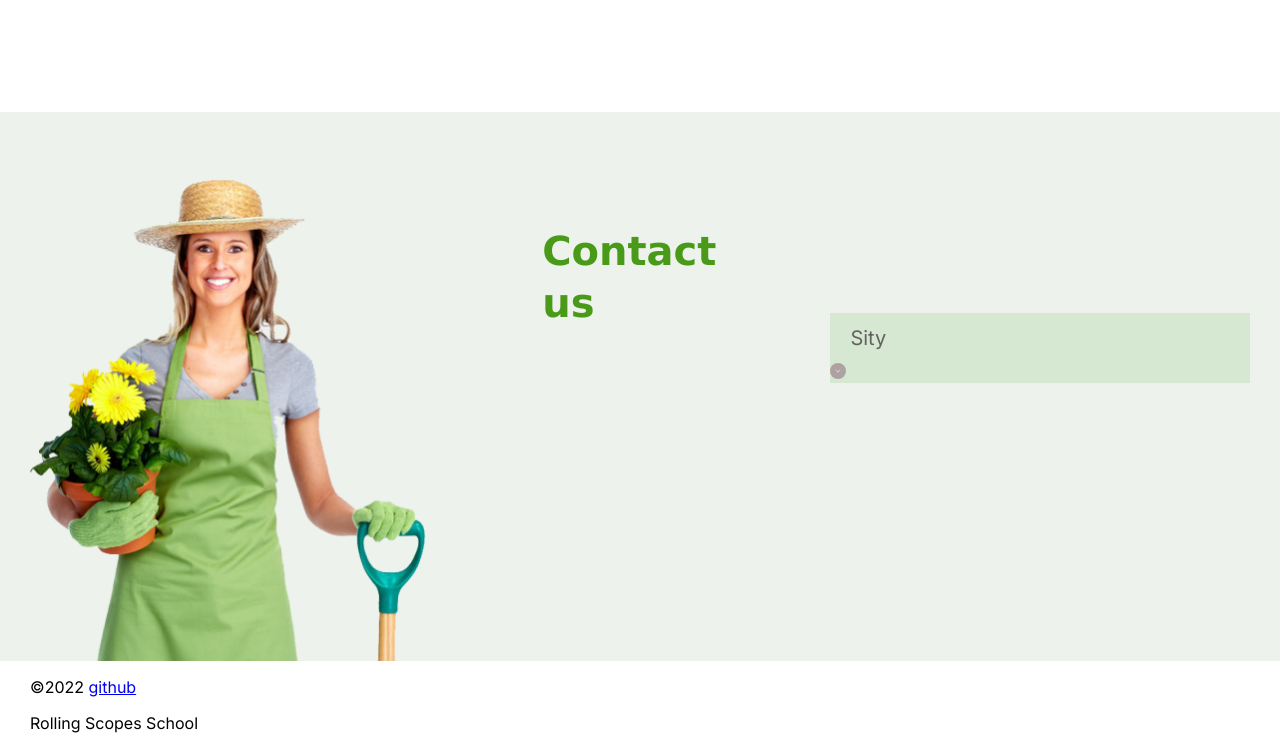
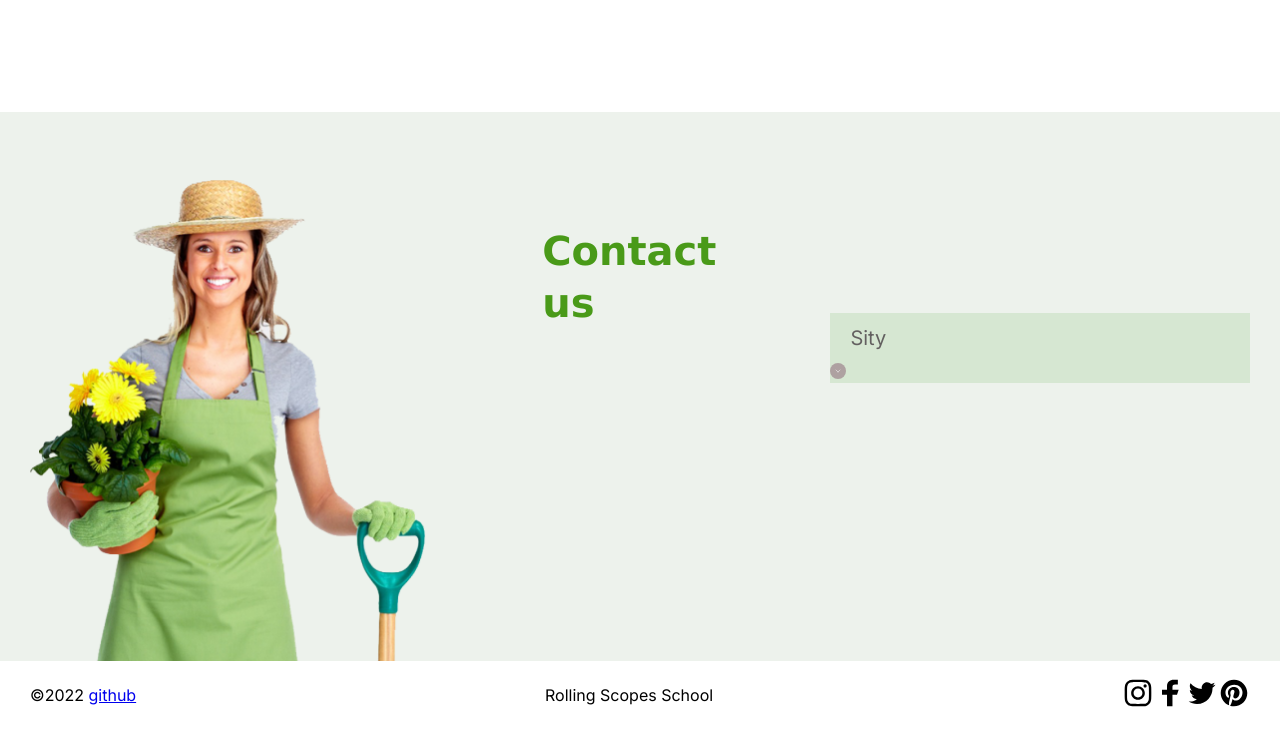
Before and after one commit to and-gurin/plants, a website: page index.html in a window 1280 px wide. Shown: the part 3284-4033 px from the top of the page. Drawn offline with Linux system fonts and the light colour scheme; a web font is replaced by a local one.

Commit message:
feat: add style for footer

```diff
--- a/index.html
+++ b/index.html
@@ -230,12 +230,20 @@
                     <a href="https://github.com/and-gurin">github</a>
                 </p>
                 <p class="footer__title">Rolling Scopes School</p>
-                <p>
-                    <a href="#"><span class="ico__instagram"></span></a>
-                    <a href="#"><span class="ico__facebook"></span></a>
-                    <a href="#"><span class="ico__twitter"></span></a>
-                    <a href="#"><span class="ico__pinterest"></span></a>
-                </p>
+                <ul class="social">
+                    <li>
+                        <a class="ico__instagram" target="_blank" href="https://www.instagram.com/and_gurin/"><img src="./src/img/icons/instagram.svg" alt="instagram"></a>
+                    </li>
+                    <li>
+                        <a class="ico__facebook" target="_blank" href="https://www.facebook.com/andrei.hurynovich.18/"><img src="./src/img/icons/fb.svg" alt="fb"></a>
+                    </li>
+                    <li>
+                        <a class="ico__twitter" target="_blank" href="https://twitter.com/"><img src="./src/img/icons/twitter.svg" alt="twitter"></a>
+                    </li>
+                    <li>
+                        <a class="ico__pinterest" target="_blank" href="https://www.pinterest.com/"><img src="./src/img/icons/pinterest.svg" alt="pinterest"></a>
+                    </li>
+                </ul>
             </div>
         </footer>
     </main>
--- /dev/null
+++ b/src/sass/layouts/_footer.scss
@@ -0,0 +1,9 @@
+.footer__wrapper {
+    display: flex;
+    justify-content: space-between;
+    align-items: center;
+}
+
+.social {
+    display: flex;
+}
--- a/src/sass/style.scss
+++ b/src/sass/style.scss
@@ -17,4 +17,5 @@
 
 //layouts
 @import "./layouts/wrapper";
-@import "./layouts/header"
+@import "./layouts/header";
+@import "./layouts/footer"
```
Also changed, not shown: src/img/icons/accordion_btn.jpg (deleted), src/img/icons/accordion_btn.png (deleted), src/img/icons/fb.svg (added), src/img/icons/instagram.svg (added), src/img/icons/pinterest.svg (added), src/img/icons/twitter.svg (added), src/sass/style.css, 1 other file.
